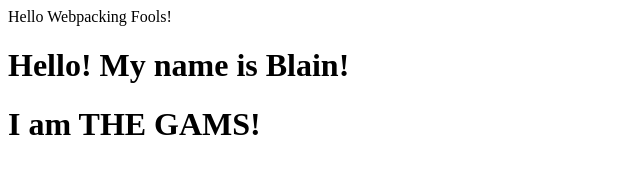
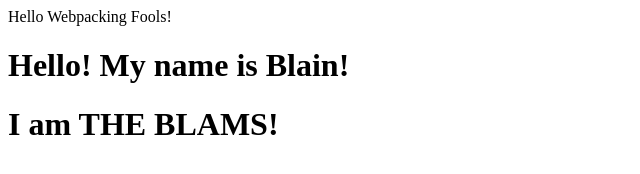
Before and after one commit to blain-crawford/webpack-demo, a website built with webpack: page dist/index.html in a window 1280 px wide. Shown: the full height of the page, 0-640 px from the left. Built offline with nearby package versions, Linux system fonts and the light colour scheme.

```diff
--- a/src/index.js
+++ b/src/index.js
@@ -7,7 +7,7 @@
   let theGamsH1 = document.createElement('h1');
   element.innerHTML = _.join(['Hello', 'Webpacking', 'Fools!'], ' ');
   name.innerText = myName('Blain');
-  let gams = new Gams('THE GAMS')
+  let gams = new Gams('THE BLAMS')
   theGamsH1.innerText = gams.iAm();
   let myDivs = {name, element, theGamsH1}
   return myDivs;
```
Also changed, not shown: dist/index.html, dist/main.js.
